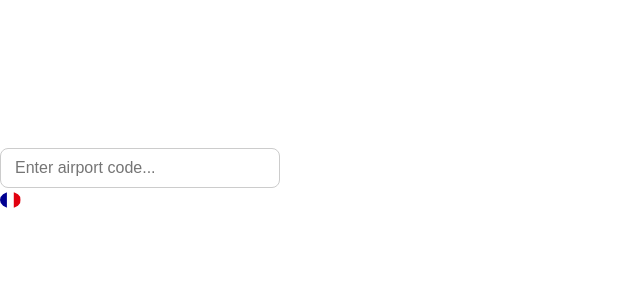
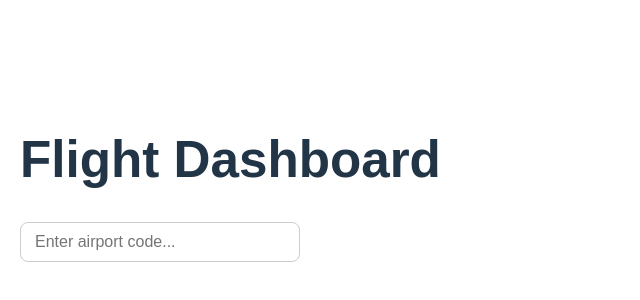
Before and after one commit to MINTYdv/LateCheckIn, a React (Vite) app in the folder front/: page / in a window 1280 px wide. Shown: the part 220-520 px from the top of the page, without its empty margins (0-640 px from the left). Built offline with nearby package versions, Linux system fonts and the light colour scheme.

Commit message:
Full airport search functionality. Updated App.tsx

```diff
--- a/front/package.json
+++ b/front/package.json
@@ -9,6 +9,7 @@
     "preview": "vite preview"
   },
   "dependencies": {
+    "csv-parser": "^3.2.0",
     "flag-icons": "^7.5.0",
     "react": "^18.2.0",
     "react-dom": "^18.2.0"
--- a/front/src/App.tsx
+++ b/front/src/App.tsx
@@ -1,11 +1,50 @@
+import { useState, useEffect } from "react";
 import AirportSearchBar from "./components/AirportSearchBar";
-import CountryFlag from "./components/CountryFlag";
+
+interface Airport {
+  name: string;
+  code: string;
+  country: string;
+}
 
 function App() {
-  return <div>
-    <AirportSearchBar></AirportSearchBar>
-    <CountryFlag code="FR" size="w-12 h-12" />
+  const [selectedAirport, setSelectedAirport] = useState<Airport | null>(null);
+
+  // Initialize selected airport from sessionStorage on first render
+  useEffect(() => {
+    const saved = sessionStorage.getItem("lastAirportQuery");
+    if (saved) {
+      // Dynamically import airports.json and find matching airport
+      import("./data/airports.json").then(module => {
+        const airport = module.default.find((a: Airport) => a.name === saved || a.code === saved);
+        if (airport) setSelectedAirport(airport);
+      });
+    }
+  }, []);
+
+  // Callback when an airport is selected from the search bar
+  const handleAirportSelect = (airport: Airport) => {
+    setSelectedAirport(airport);
+    console.log("Selected airport:", airport);
+    // Future: trigger API call to fetch flights for this airport
+  };
+
+  return (
+    <div style={{ padding: "20px", fontFamily: "sans-serif" }}>
+      <h1>Flight Dashboard</h1>
+
+      {/* Airport Search Bar component */}
+      <AirportSearchBar onSelect={handleAirportSelect} />
+
+      {/* Conditionally render flights dashboard when an airport is selected */}
+      {selectedAirport && (
+        <div style={{ marginTop: "20px" }}>
+          <h2>Flights for {selectedAirport.name} ({selectedAirport.code})</h2>
+          {/* FlightList and Globe components will be added here */}
+        </div>
+      )}
     </div>
+  );
 }
 
 export default App;
--- a/front/src/components/AirportSearchBar.tsx
+++ b/front/src/components/AirportSearchBar.tsx
@@ -1,6 +1,6 @@
 import { useState, useEffect } from "react";
 import CountryFlag from "./CountryFlag";
-import AIRPORTS from "../data/airports.json"; // assure-toi que le path est correct
+import AIRPORTS from "../data/airports.json";
 
 interface Airport {
   name: string;
@@ -13,7 +13,7 @@ interface Props {
 }
 
 export default function AirportSearchBar({ onSelect }: Props) {
-  // Charge la dernière recherche depuis sessionStorage
+  // Initialize input query from sessionStorage to persist last search
   const [query, setQuery] = useState<string>(() => {
     return sessionStorage.getItem("lastAirportQuery") || "";
   });
@@ -23,18 +23,28 @@ export default function AirportSearchBar({ onSelect }: Props) {
   useEffect(() => {
     if (query.trim() === "") {
       setResults([]);
+      return;
+    }
+
+    // Filter airports by name or code, max 10 suggestions
+    const filtered = AIRPORTS.filter(a =>
+      a.name.toLowerCase().includes(query.toLowerCase()) ||
+      a.code.toLowerCase().includes(query.toLowerCase())
+    ).slice(0, 10);
+
+    // Hide suggestions if input matches exactly an airport
+    const exactMatch = filtered.find(a => a.name === query || a.code === query);
+    if (exactMatch) {
+      setResults([]);
     } else {
-      const filtered = AIRPORTS.filter(a =>
-        a.name.toLowerCase().includes(query.toLowerCase()) ||
-        a.code.toLowerCase().includes(query.toLowerCase())
-      ).slice(0, 10); // max 10 suggestions
       setResults(filtered);
     }
 
-    // Sauvegarde la recherche dans sessionStorage
+    // Persist current query in sessionStorage
     sessionStorage.setItem("lastAirportQuery", query);
   }, [query]);
 
+  // Handle selection of an airport from suggestions
   const handleSelect = (airport: Airport) => {
     setQuery(airport.name);
     setResults([]);
@@ -84,7 +94,7 @@ export default function AirportSearchBar({ onSelect }: Props) {
               }}
               onClick={() => handleSelect(a)}
             >
-              <CountryFlag code={a.country} size="w-20 h-25" />
+              <CountryFlag code={a.country} size="w-12 h-12" />
               <span>{a.name} ({a.code})</span>
             </div>
           ))}
```
Also changed, not shown: 1 other file (tests, documents, lock files or other folders).
